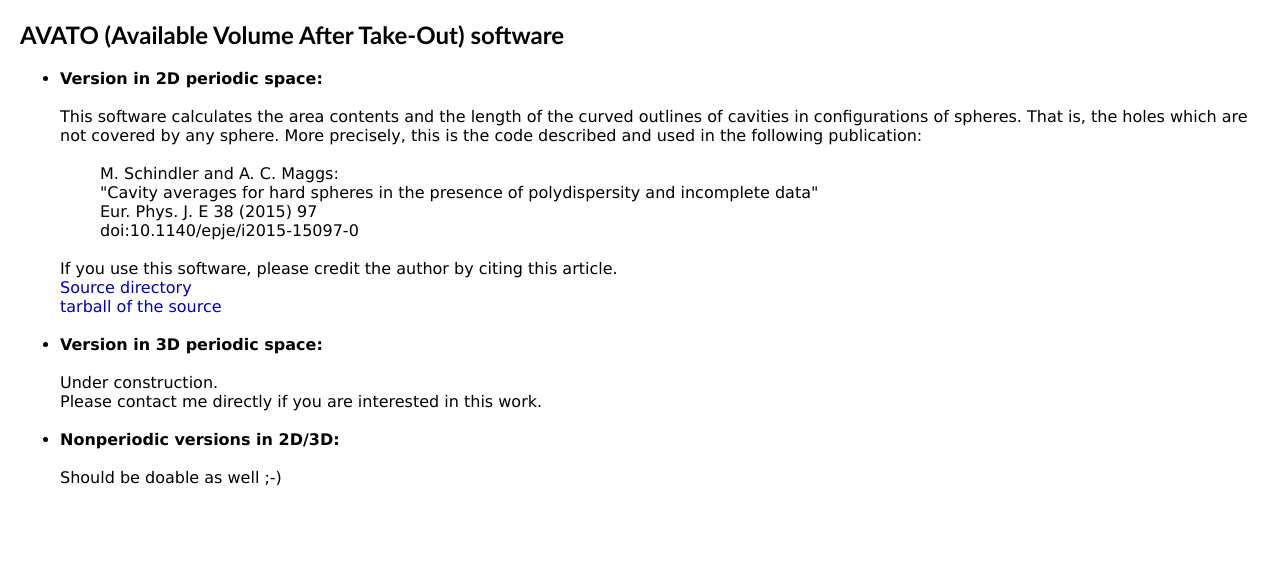
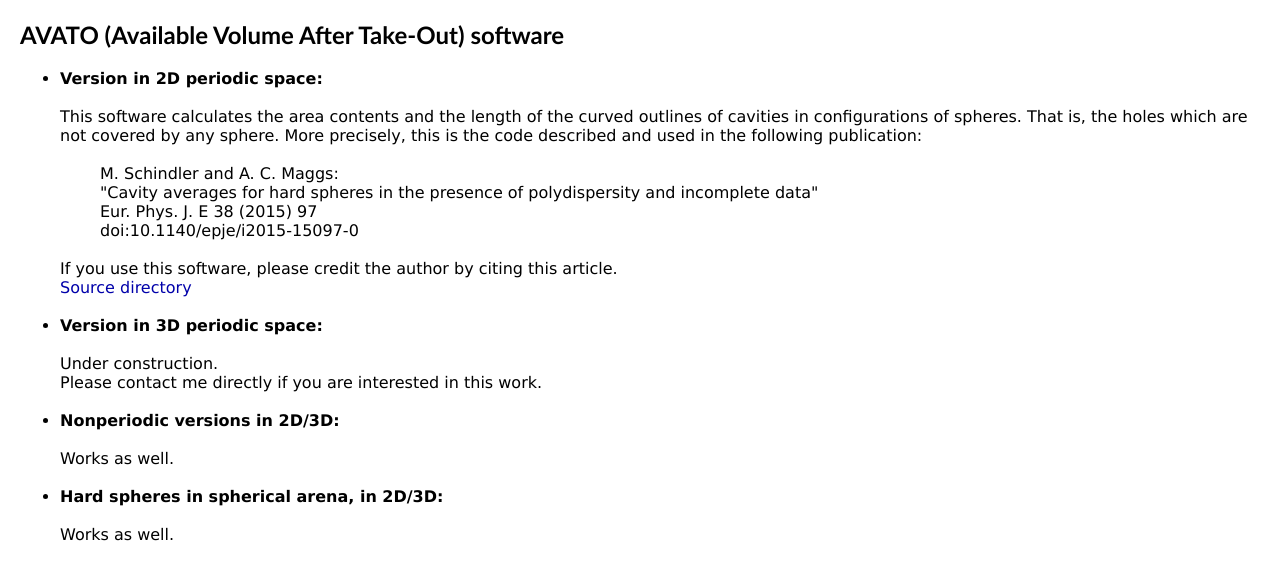
Before and after one commit to m-schindler/m-schindler.github.io, a plain HTML site: page avato/index.html in a window 1280 px wide. Drawn offline with Linux system fonts and the light colour scheme; files that its build step writes are made by us from their sources.

Commit message:
initial checkin

```diff
--- a/avato/index.html
+++ b/avato/index.html
@@ -28,7 +28,6 @@
 
       If you use this software, please credit the author by citing this article.<br>
       <a href="./2Dperiodic">Source directory</a></br>
-      <a href="./2Dperiodic.tar.gz">tarball of the source</a></br>
       <br>
   </Li>
   <LI><b>Version in 3D periodic space:</b><br><br>
@@ -37,7 +36,11 @@
       <br><br>
   </Li>
   <LI><b>Nonperiodic versions in 2D/3D:</b><br><br>
-      Should be doable as well ;-)
+      Works as well.
+      <br><br>
+  </Li>
+  <LI><b>Hard spheres in spherical arena, in 2D/3D:</b><br><br>
+      Works as well.
       <br><br>
   </Li>
 </UL>
```
